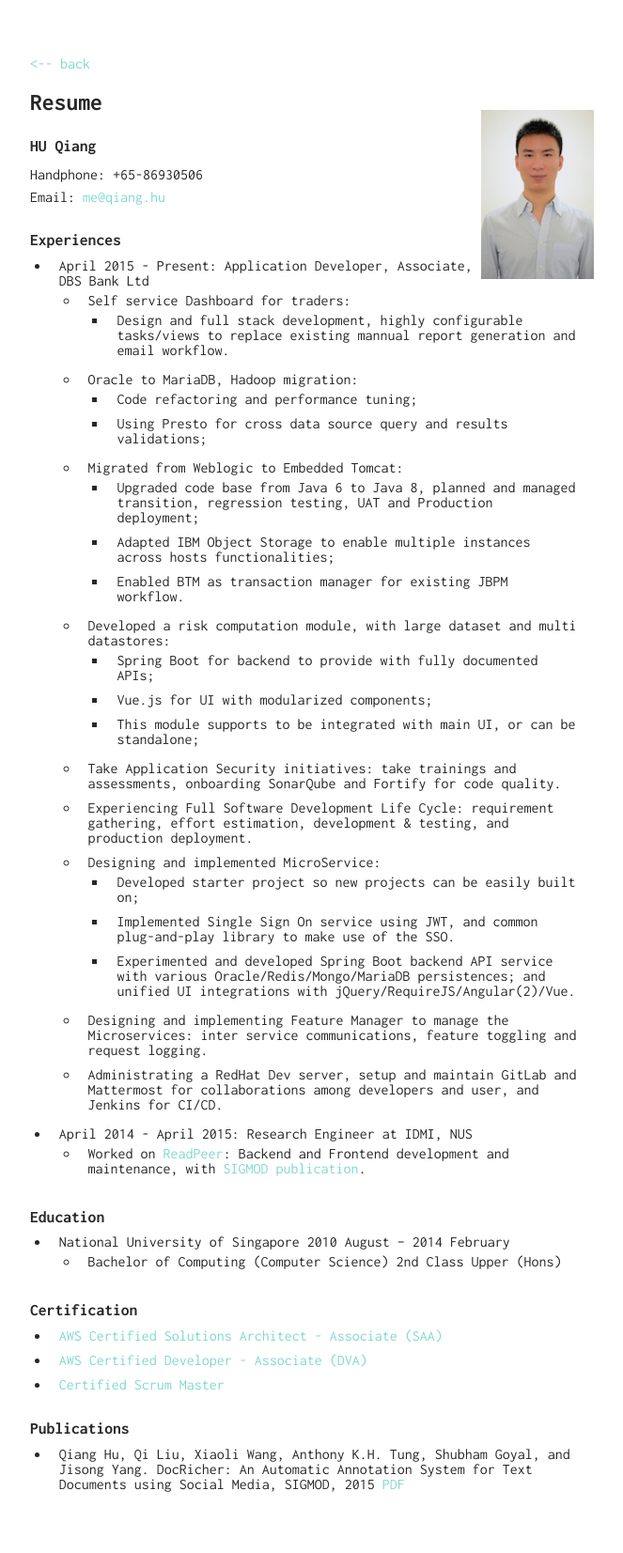
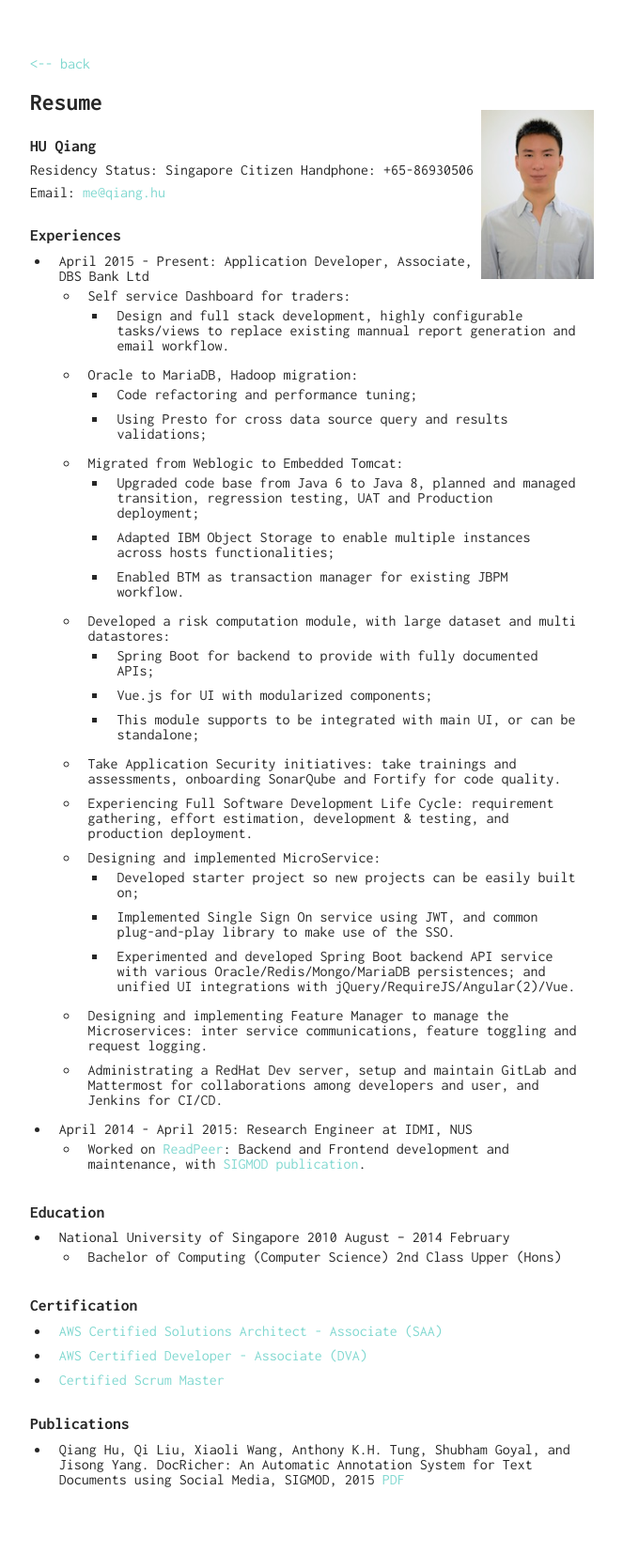
Before and after one commit to huqiang/huqiang.github.io, a Jekyll site: the page built from resume/index.markdown, in a window 1280 px wide. Shown: the whole page at 94% size, without its empty margins (308-971 px from the left). Built offline with Jekyll 4.4.1, drawn with Linux system fonts in a browser that asks for light colours.

Commit message:
Added residency status

```diff
--- a/resume/index.markdown
+++ b/resume/index.markdown
@@ -11,7 +11,7 @@ cover: '/images/huqiang.jpg'
 ## HU Qiang
 
 <img src="/assets/img/huqiang.jpg" title="Profile picture of Qiang Hu" alt="This is Hu Qiang's profile picture in resume'" width="120" style="margin-top:-52px; float:right">
-
+_Residency Status: Singapore Citizen_
 _Handphone: +65-86930506_
 _Email: <mailto:me@qiang.hu>_
 
```
